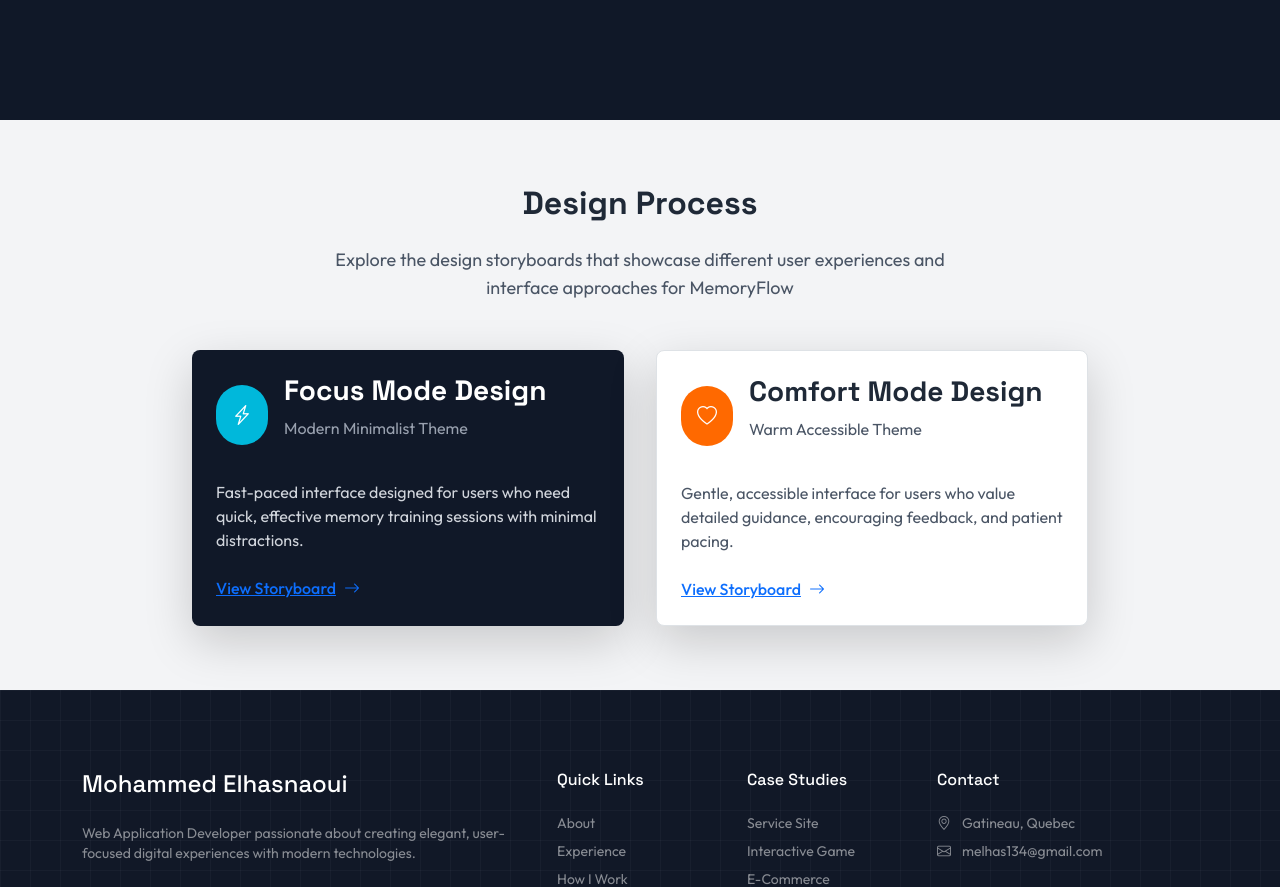
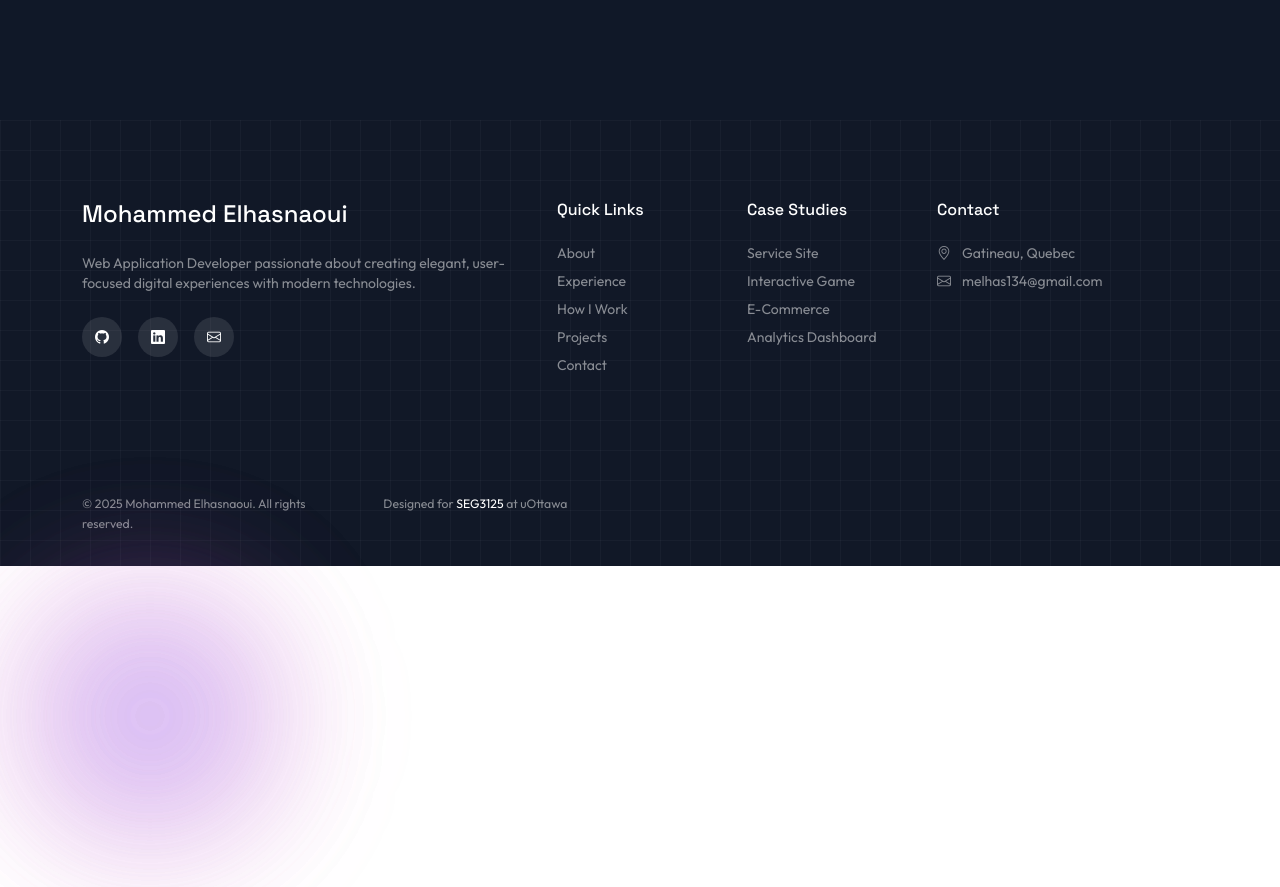
Before and after one commit to Rain6435/portfolio, a React (Vite) app: page /portfolio/projects/game in a window 1280 px wide. Shown: the part 680-1567 px from the top of the page. After the commit the page ends 1246 px from the top, so only its background shows below. Built offline with nearby package versions, Linux system fonts and the light colour scheme.

Commit message:
Refactor Game.jsx and index.js: standardize string quotes and remove storyboard routes

```diff
--- a/src/pages/Game.jsx
+++ b/src/pages/Game.jsx
@@ -12,32 +12,32 @@ import LevelSelect from "../components/MemoryFlow/LevelSelect";
 const GameContent = () => {
   const { gameState, currentGame } = useGame();
 
-  if (gameState === 'menu') {
+  if (gameState === "menu") {
     return <MainMenu />;
   }
 
-  if (gameState === 'levelSelect') {
+  if (gameState === "levelSelect") {
     return <LevelSelect />;
   }
 
-  if (gameState === 'playing') {
+  if (gameState === "playing") {
     switch (currentGame) {
-      case 'pattern':
+      case "pattern":
         return <PatternMatchGame />;
-      case 'sequence':
+      case "sequence":
         return <SequenceGame />;
-      case 'spatial':
+      case "spatial":
         return <SpatialGame />;
       default:
         return <MainMenu />;
     }
   }
 
-  if (gameState === 'results') {
+  if (gameState === "results") {
     return <ResultsScreen />;
   }
 
-  if (gameState === 'progress') {
+  if (gameState === "progress") {
     return <ProgressScreen />;
   }
 
@@ -69,66 +69,6 @@ function GamePage() {
 
         {/* Game Content */}
         <GameContent />
-
-        {/* Storyboards Section */}
-        <div className="bg-gray-100 py-16">
-          <div className="container mx-auto px-6">
-            <div className="text-center mb-12">
-              <h2 className="text-3xl font-bold text-gray-800 mb-4">Design Process</h2>
-              <p className="text-lg text-gray-600 max-w-2xl mx-auto">
-                Explore the design storyboards that showcase different user experiences and interface approaches for MemoryFlow
-              </p>
-            </div>
-
-            <div className="grid md:grid-cols-2 gap-8 max-w-4xl mx-auto">
-              <div className="bg-gray-900 text-white rounded-lg overflow-hidden shadow-lg">
-                <div className="p-6">
-                  <div className="flex items-center mb-4">
-                    <div className="bg-cyan-500 p-3 rounded-full mr-4">
-                      <i className="bi bi-lightning-charge text-white text-xl"></i>
-                    </div>
-                    <div>
-                      <h3 className="text-xl font-semibold">Focus Mode Design</h3>
-                      <p className="text-gray-400">Modern Minimalist Theme</p>
-                    </div>
-                  </div>
-                  <p className="text-gray-300 mb-4">
-                    Fast-paced interface designed for users who need quick, effective memory training sessions with minimal distractions.
-                  </p>
-                  <Link
-                    to="/projects/storyboard-1"
-                    className="inline-flex items-center text-cyan-400 hover:text-cyan-300 font-medium"
-                  >
-                    View Storyboard <i className="bi bi-arrow-right ml-2"></i>
-                  </Link>
-                </div>
-              </div>
-
-              <div className="bg-white rounded-lg overflow-hidden shadow-lg border border-orange-200">
-                <div className="p-6">
-                  <div className="flex items-center mb-4">
-                    <div className="bg-orange-500 p-3 rounded-full mr-4">
-                      <i className="bi bi-heart text-white text-xl"></i>
-                    </div>
-                    <div>
-                      <h3 className="text-xl font-semibold text-gray-800">Comfort Mode Design</h3>
-                      <p className="text-gray-600">Warm Accessible Theme</p>
-                    </div>
-                  </div>
-                  <p className="text-gray-600 mb-4">
-                    Gentle, accessible interface for users who value detailed guidance, encouraging feedback, and patient pacing.
-                  </p>
-                  <Link
-                    to="/projects/storyboard-2"
-                    className="inline-flex items-center text-orange-600 hover:text-orange-700 font-medium"
-                  >
-                    View Storyboard <i className="bi bi-arrow-right ml-2"></i>
-                  </Link>
-                </div>
-              </div>
-            </div>
-          </div>
-        </div>
       </div>
     </GameProvider>
   );
--- a/src/router/index.js
+++ b/src/router/index.js
@@ -1,91 +1,77 @@
 // src/router/index.js
-import { Router, createRoute, createRootRoute } from '@tanstack/react-router'
-import RootLayout from '../layouts/RootLayout'
-import HomePage from '../pages/Home'
-import GamePage from '../pages/Game'
-import EcommercePage from '../pages/Ecommerce'
-import AnalyticsPage from '../pages/Analytics'
-import NotFoundPage from '../pages/NotFound'
-import ServiceSiteHomePage from '../pages/ServiceSite/ServiceSiteHomePage'
-import ServiceSiteServicesPage from '../pages/ServiceSite/ServiceSiteServicesPage'
-import ServiceSiteAppointmentsPage from '../pages/ServiceSite/ServiceSiteAppointmentsPage'
-import ServiceSiteAboutUsPage from '../pages/ServiceSite/ServiceSiteAboutUsPage'
-import VeterinaryWebsite from '../pages/StoryBoard1'
-import VeterinaryWebsite2 from '../pages/StoryBoard2'
+import { Router, createRoute, createRootRoute } from "@tanstack/react-router";
+import RootLayout from "../layouts/RootLayout";
+import HomePage from "../pages/Home";
+import GamePage from "../pages/Game";
+import EcommercePage from "../pages/Ecommerce";
+import AnalyticsPage from "../pages/Analytics";
+import NotFoundPage from "../pages/NotFound";
+import ServiceSiteHomePage from "../pages/ServiceSite/ServiceSiteHomePage";
+import ServiceSiteServicesPage from "../pages/ServiceSite/ServiceSiteServicesPage";
+import ServiceSiteAppointmentsPage from "../pages/ServiceSite/ServiceSiteAppointmentsPage";
+import ServiceSiteAboutUsPage from "../pages/ServiceSite/ServiceSiteAboutUsPage";
 
 // Create a root route
 const rootRoute = new createRootRoute({
   component: RootLayout,
-})
+});
 
 // Define routes
 const indexRoute = new createRoute({
   getParentRoute: () => rootRoute,
-  path: '/',
+  path: "/",
   component: HomePage,
-})
-
-const serviceSiteStoryBoard1 = new createRoute({
-  getParentRoute: () => rootRoute,
-  path: '/projects/storyboard-1',
-  component: VeterinaryWebsite,
-})
-
-const serviceSiteStoryBoard2 = new createRoute({
-  getParentRoute: () => rootRoute,
-  path: '/projects/storyboard-2',
-  component: VeterinaryWebsite2,
-})
+});
 
 // ServiceSite Routes
 const serviceSiteHomeRoute = new createRoute({
   getParentRoute: () => rootRoute,
-  path: '/projects/service-site',
+  path: "/projects/service-site",
   component: ServiceSiteHomePage,
-})
+});
 
 const serviceSiteServicesRoute = new createRoute({
   getParentRoute: () => rootRoute,
-  path: '/projects/service-site/services',
+  path: "/projects/service-site/services",
   component: ServiceSiteServicesPage,
-})
+});
 
 const serviceSiteAppointmentsRoute = new createRoute({
   getParentRoute: () => rootRoute,
-  path: '/projects/service-site/appointments',
+  path: "/projects/service-site/appointments",
   component: ServiceSiteAppointmentsPage,
-})
+});
 
 const serviceSiteAboutRoute = new createRoute({
   getParentRoute: () => rootRoute,
-  path: '/projects/service-site/about',
+  path: "/projects/service-site/about",
   component: ServiceSiteAboutUsPage,
-})
+});
 
 // Other Project Routes
 const gameRoute = new createRoute({
   getParentRoute: () => rootRoute,
-  path: '/projects/game',
+  path: "/projects/game",
   component: GamePage,
-})
+});
 
 const ecommerceRoute = new createRoute({
   getParentRoute: () => rootRoute,
-  path: '/projects/ecommerce',
+  path: "/projects/ecommerce",
   component: EcommercePage,
-})
+});
 
 const analyticsRoute = new createRoute({
   getParentRoute: () => rootRoute,
-  path: '/projects/analytics',
+  path: "/projects/analytics",
   component: AnalyticsPage,
-})
+});
 
 const notFoundRoute = new createRoute({
   getParentRoute: () => rootRoute,
-  path: '*',
+  path: "*",
   component: NotFoundPage,
-})
+});
 
 // Create the router with all routes
 const routeTree = rootRoute.addChildren([
@@ -94,22 +80,20 @@ const routeTree = rootRoute.addChildren([
   serviceSiteServicesRoute,
   serviceSiteAppointmentsRoute,
   serviceSiteAboutRoute,
-  serviceSiteStoryBoard1,
-  serviceSiteStoryBoard2,
   gameRoute,
   ecommerceRoute,
   analyticsRoute,
   notFoundRoute,
-])
+]);
 
 // Create and export the router
 export const router = new Router({
   routeTree,
-  defaultPreload: 'intent',
-  basepath: '/portfolio',
+  defaultPreload: "intent",
+  basepath: "/portfolio",
   defaultScrollBehavior: {
-    preventScrollRestoration: true
-  }
-})
+    preventScrollRestoration: true,
+  },
+});
 
-export default router
+export default router;
```
